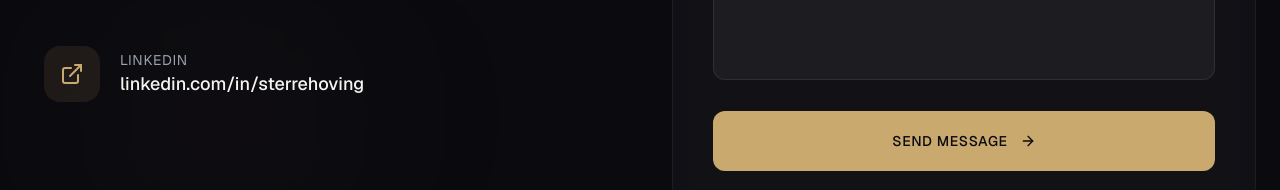
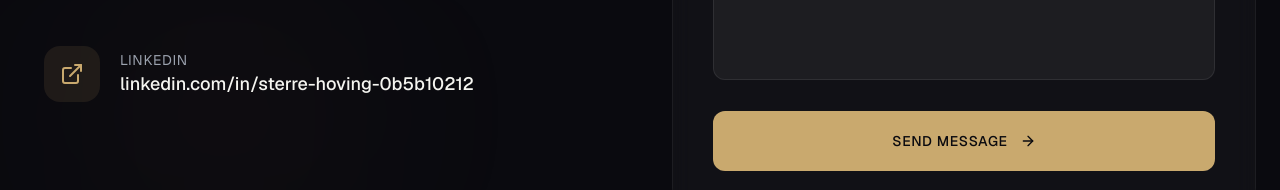
Before and after one commit to ishaan-bits/law, a Next.js app: page / in a window 1280 px wide. Shown: the part 7639-7829 px from the top of the page. Built offline with nearby package versions, Linux system fonts and the light colour scheme.

Commit message:
add actual LinkedIn profile link

```diff
--- a/src/components/Contact.tsx
+++ b/src/components/Contact.tsx
@@ -100,7 +100,7 @@ export default function Contact() {
                 </div>
                 <div>
                   <p className="text-sm text-[var(--muted)] tracking-wider uppercase">LinkedIn</p>
-                  <p className="text-lg font-medium">linkedin.com/in/sterrehoving</p>
+                  <a href="https://www.linkedin.com/in/sterre-hoving-0b5b10212/" target="_blank" rel="noopener noreferrer" className="text-lg font-medium hover:text-[var(--accent)] transition-colors">linkedin.com/in/sterre-hoving-0b5b10212</a>
                 </div>
               </motion.div>
             </div>
```
